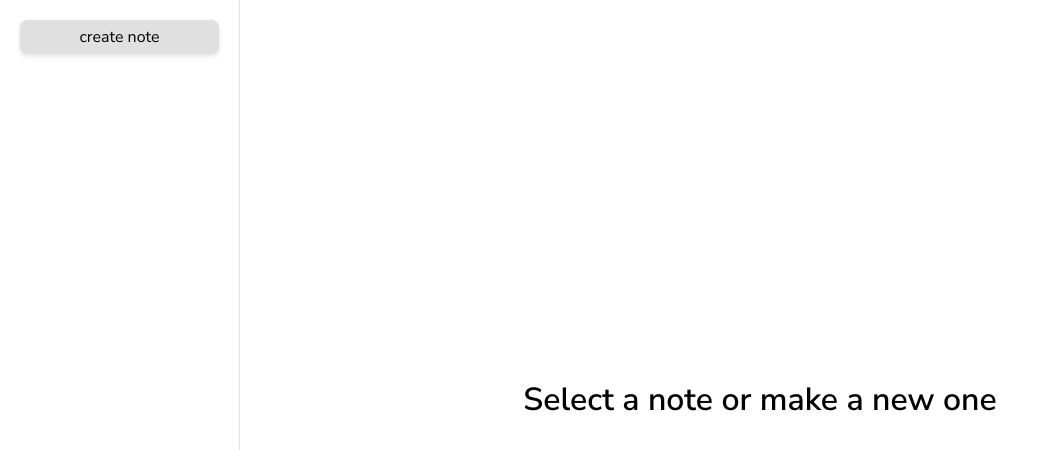
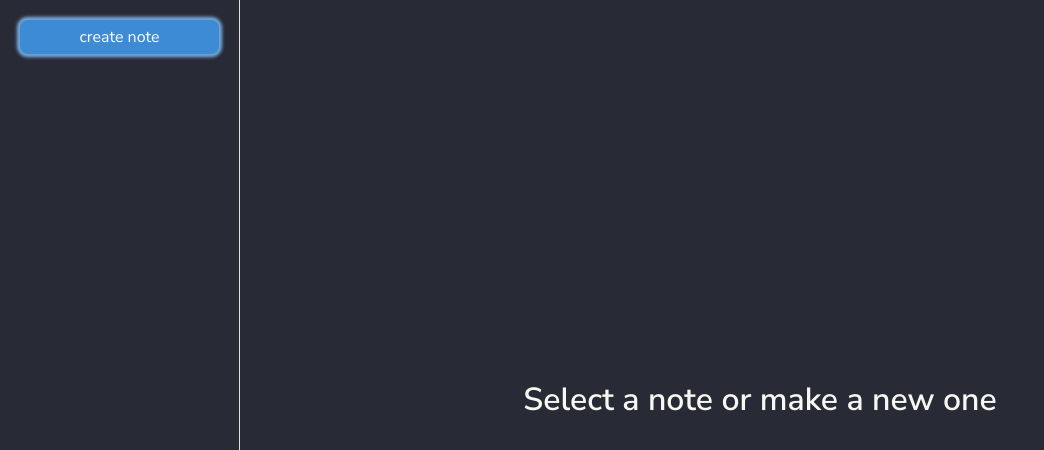
Before and after one commit to yzerr0/supernotes, a React (Vite) app: page / in a window 1280 px wide. Both pictures are taken after typing "Sample", "Sample123" into the empty fields and a click on the button "Login". Shown: the top 450 px of the page, without its empty margins (0-1044 px from the left). Built offline with nearby package versions, Linux system fonts and the light colour scheme.

Commit message:
feat: changed color scheme

```diff
--- a/src/Editor.module.css
+++ b/src/Editor.module.css
@@ -27,29 +27,40 @@
     padding-left: 1.5rem;
     padding-right: 1.5rem;
     overflow: auto;
+    background-color: #282a36;
+    color: #f8f8f2;
+}
+
+strong {
+    color: rgb(218, 158, 233);
+}
+
+em {
+    color: rgb(245, 227, 149);
 }
 
 .toolbarButton {
     border: none;
     padding: 0.5rem;
     border-radius: 0.5rem;
-    background-color: #e0e0e0;
-    color: #000000;
+    background-color: #3d404e;
+    color: #f8f8f2;
     cursor: pointer;
 }
 
 .toolbarButton:hover {
-    background-color: #bdbdbd;
+    background-color: rgb(134, 177, 218);
 }
 
 .toolbarButtonActive {
-    background-color: #bdbdbd;
+    background-color: rgb(88, 153, 214);
+    box-shadow: 0 0 0.2rem 0.2rem rgb(134, 177, 218);
     composes: toolbarButton;
 }
 
 .toolbarSmall, .toolbarMedium, .toolbarLarge {
     display: flex;
-    gap: 0.25rem;
+    gap: 0.5rem;
     padding: 0.25rem;
 }
 
--- a/src/Notes.module.css
+++ b/src/Notes.module.css
@@ -3,6 +3,8 @@
     overflow: hidden;
     display: flex;
     flex-direction: row;
+    background-color: #282a36;;
+    color: #f8f8f2;
 }
 
 .sidebar {
@@ -25,15 +27,15 @@
     border: none;
     padding: 0.5rem;
     border-radius: 0.5rem;
-    background-color: #e0e0e0;
-    box-shadow: 0px 2px 5px 0px #e0e0e0;
-    color: #000000;
+    background-color: rgb(60, 139, 212);
+    box-shadow: 0 0 0.2rem 0.2rem rgb(115, 167, 216);
+    color: #fff;
     cursor: pointer;
     margin: 1.25rem;
 }
 
 .sidebarButton:hover {
-    background-color: #bdbdbd;
+    background-color: rgb(134, 177, 218);
 }
 
 .sidebarList {
@@ -54,26 +56,28 @@
     align-items: center;
     display: flex;
     justify-content: space-between;
+    color: #fff;
 }
 
 .sidebarListItem:hover {
-    background-color: #e0e0e0;
+    background-color: rgb(134, 177, 218);
 }
 
 .sidebarListItemActive {
-    background-color: #bdbdbd;
+    background-color: rgb(123, 172, 218);
     composes: sidebarListItem;
 }
 
 .sidebarDelete {
     color: #ff0000;
     border-radius: 0.5rem;
-    border: 1px solid #ff0000;
     font-size: 0.75rem;
+    background-color: #3d404e;
 }
 
 .sidebarDelete:hover {
     background-color: #ff0000;
+    border: 1px solid #ff0000;
     color: #ffffff;
 }
 
```
